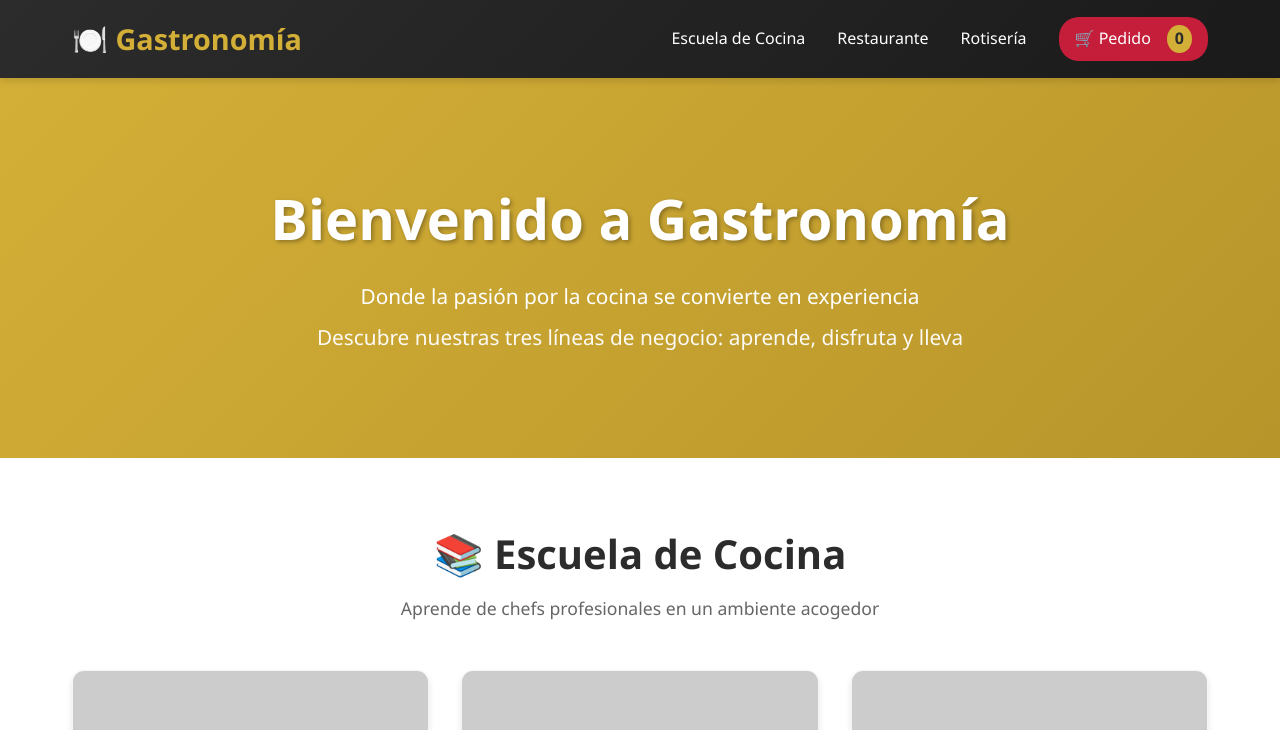
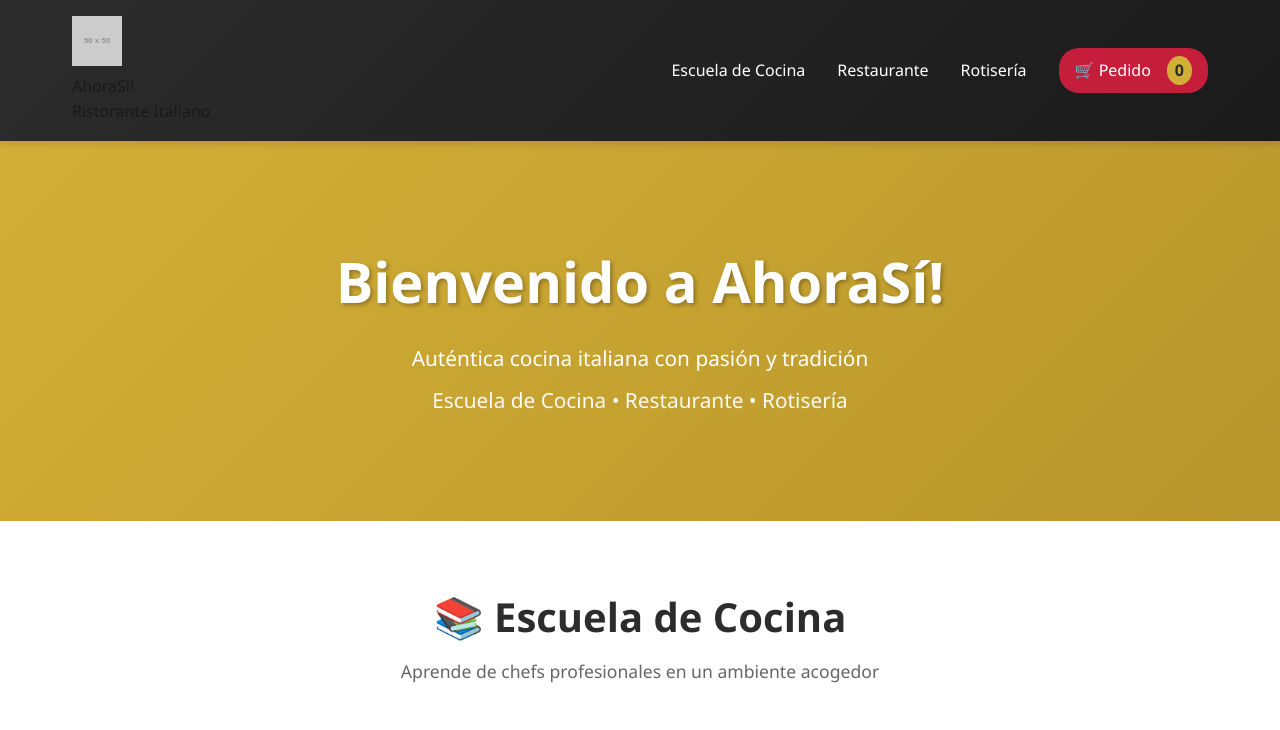
Before and after one commit to MelodyVRubinowski/negocio-gastronomico, a plain HTML site: page index.html in a window 1280 px wide. Shown: the top 730 px of the page. Drawn offline with Linux system fonts and the light colour scheme; placeholder pictures from the web are drawn by us.

Commit message:
Update: Add config.js and update branding with AhoraSí! info

```diff
--- a/index.html
+++ b/index.html
@@ -3,14 +3,20 @@
 <head>
     <meta charset="UTF-8">
     <meta name="viewport" content="width=device-width, initial-scale=1.0">
-    <title>Gastronomía - Escuela de Cocina, Restaurante & Rotisería</title>
+    <title>AhoraSí! - Ristorante Italiano | Escuela de Cocina | Rotisería</title>
     <link rel="stylesheet" href="css/style.css">
 </head>
 <body>
     <!-- NAVBAR -->
     <nav class="navbar">
         <div class="navbar-container">
-            <div class="logo">🍽️ Gastronomía</div>
+            <div class="logo-container">
+                <img src="https://via.placeholder.com/50x50?text=AhoraSi" alt="AhoraSí!" class="logo-img">
+                <div class="logo-text">
+                    <div class="logo-main">AhoraSí!</div>
+                    <div class="logo-sub">Ristorante Italiano</div>
+                </div>
+            </div>
             <ul class="nav-menu">
                 <li><a href="#escuela" class="nav-link">Escuela de Cocina</a></li>
                 <li><a href="#restaurante" class="nav-link">Restaurante</a></li>
@@ -23,9 +29,9 @@
     <!-- HERO SECTION -->
     <section class="hero">
         <div class="hero-content">
-            <h1>Bienvenido a Gastronomía</h1>
-            <p>Donde la pasión por la cocina se convierte en experiencia</p>
-            <p class="hero-subtitle">Descubre nuestras tres líneas de negocio: aprende, disfruta y lleva</p>
+            <h1>Bienvenido a AhoraSí!</h1>
+            <p>Auténtica cocina italiana con pasión y tradición</p>
+            <p class="hero-subtitle">Escuela de Cocina • Restaurante • Rotisería</p>
         </div>
     </section>
 
@@ -396,10 +402,19 @@
 
     <!-- FOOTER -->
     <footer class="footer">
-        <p>&copy; 2024 Gastronomía. Todos los derechos reservados.</p>
-        <p>📱 Contáctanos | 📍 Ubicación | ⏰ Horarios</p>
+        <div class="footer-content">
+            <div class="footer-section">
+                <p>&copy; 2024 AhoraSí! Ristorante Italiano. Todos los derechos reservados.</p>
+            </div>
+            <div class="footer-section">
+                <p>📱 <a href="https://wa.me/50683143624" target="_blank">WhatsApp: +506 8314-3624</a></p>
+                <p>📧 <a href="mailto:ahorasisamara@gmail.com">Email: ahorasisamara@gmail.com</a></p>
+                <p>🌐 <a href="https://ahorasicasaparaiso.com" target="_blank">www.ahorasicasaparaiso.com</a></p>
+            </div>
+        </div>
     </footer>
 
+    <script src="config.js"></script>
     <script src="js/app.js"></script>
 </body>
 </html>
```
